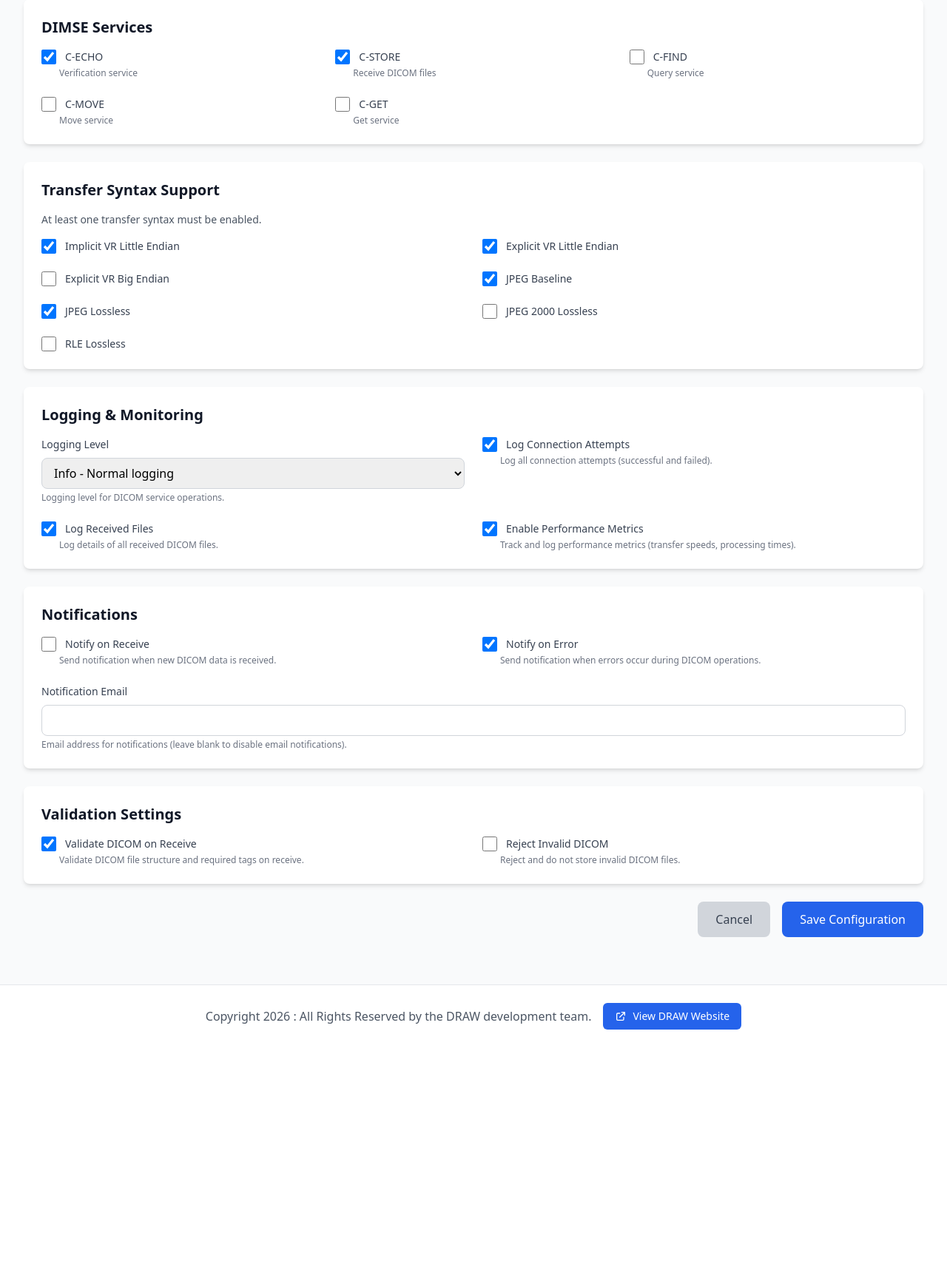
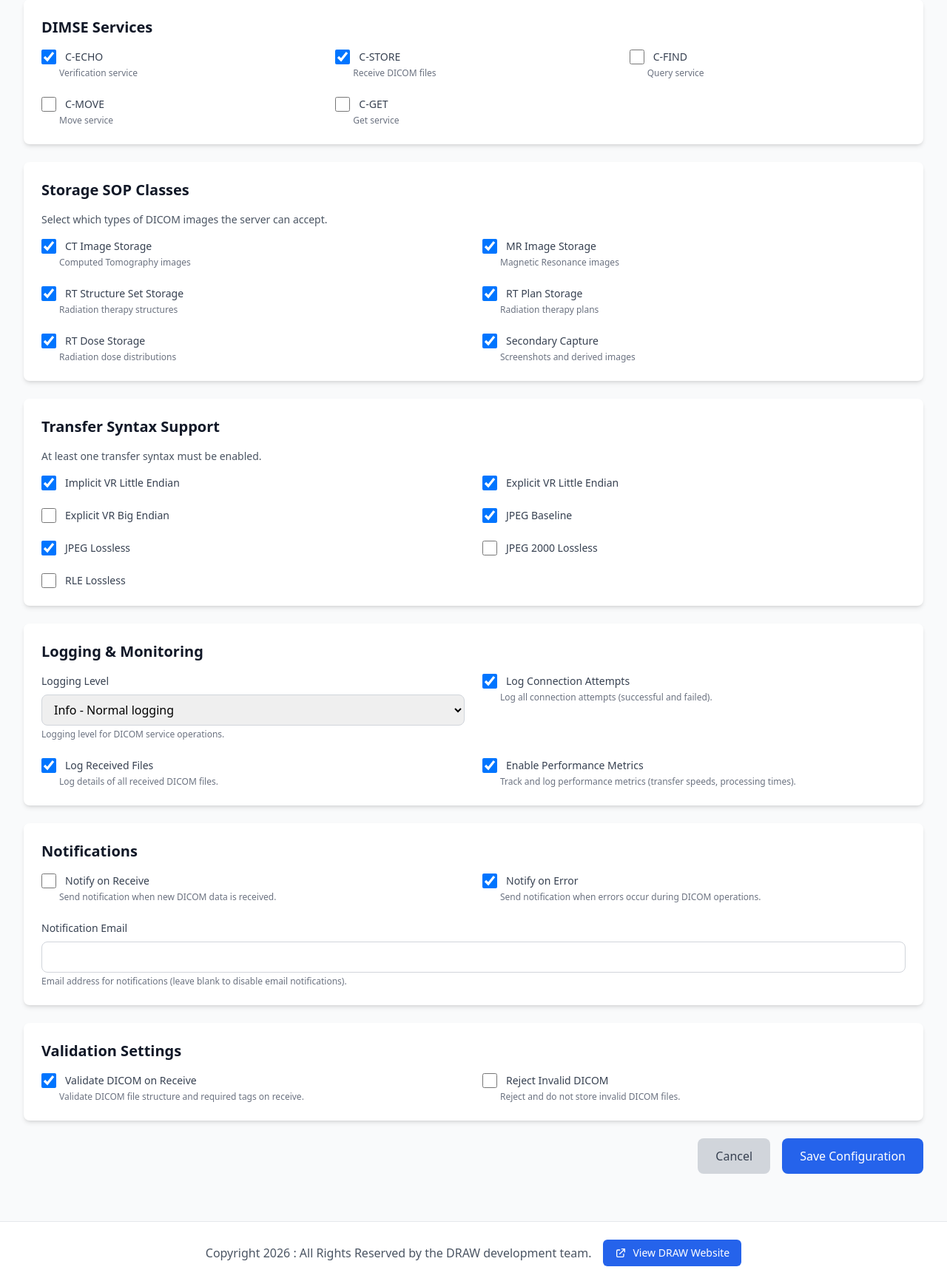
Before and after one commit to CHAVI-India/draw-client-2.0, a Django app: page /dicom-server/config/ in a window 1280 px wide. Shown: the part 1764-3500 px from the top of the page at 74% size. Before the commit the page ends 3156 px from the top, so only its background shows below. Run offline with Django 5.2, Linux system fonts and the light colour scheme; the visitor is signed in with stand-in values (Sample User, id 1); data comes from the database, SQL or seed files in the repository; data that the repository does not hold is empty; parts of the project's set-up code (start-up, migrations or seed data) failed here and were passed over; some libraries are stand-ins or nearby versions.

Commit message:
feat: add C-ECHO support to Query/Retrieve service and enhance configuration UI
- Added Verification SOP class to Query/Retrieve service for C-ECHO connection testing
- Added Storage SOP Classes section to configuration page with checkboxes for CT, MR, RT Structure, RT Plan, RT Dose, and Secondary Capture
- Added debug logging to configuration save to track storage SOP class settings
- Enhanced connection test UI with improved error handling, better visual feedback, and detailed error messages
- Fixe

```diff
--- a/dicom_server/query_retrieve_service.py
+++ b/dicom_server/query_retrieve_service.py
@@ -11,6 +11,7 @@ from pathlib import Path
 
 from pynetdicom import AE, evt, debug_logger
 from pynetdicom.sop_class import (
+    Verification,
     PatientRootQueryRetrieveInformationModelFind,
     StudyRootQueryRetrieveInformationModelFind,
     PatientStudyOnlyQueryRetrieveInformationModelFind,
@@ -58,6 +59,9 @@ class DicomQueryRetrieveService:
             logger.warning("DicomServerConfig not found, using default AE title: DRAW_SCU")
 
         self.ae = AE(ae_title=ae_title)
+
+        # Add presentation context for C-ECHO (Verification)
+        self.ae.add_requested_context(Verification)
 
         # Add presentation contexts for C-FIND
         self.ae.add_requested_context(PatientRootQueryRetrieveInformationModelFind)
--- a/dicom_server/views.py
+++ b/dicom_server/views.py
@@ -54,12 +54,20 @@ def dicom_server_config(request):
     """
     DICOM server configuration page.
     """
+    import logging
+    logger = logging.getLogger(__name__)
+
     config, created = DicomServerConfig.objects.get_or_create(pk=1)
 
     if request.method == 'POST':
         form = DicomServerConfigForm(request.POST, instance=config)
         if form.is_valid():
-            form.save()
+            saved_config = form.save()
+            # Log the saved values
+            logger.info(f"Configuration saved - CT: {saved_config.support_ct_image_storage}, MR: {saved_config.support_mr_image_storage}, RT Struct: {saved_config.support_rt_structure_storage}")
+            # Verify it was actually saved to DB
+            config.refresh_from_db()
+            logger.info(f"After refresh - CT: {config.support_ct_image_storage}, MR: {config.support_mr_image_storage}, RT Struct: {config.support_rt_structure_storage}")
             messages.success(request, 'DICOM server configuration updated successfully.')
             return redirect('dicom_server:config')
         else:
--- a/templates/dicom_server/config.html
+++ b/templates/dicom_server/config.html
@@ -255,6 +255,56 @@
             </div>
         </div>
 
+        <!-- Storage SOP Classes -->
+        <div class="bg-white rounded-lg shadow-md p-6">
+            <h2 class="text-xl font-semibold text-gray-900 mb-4">Storage SOP Classes</h2>
+            <p class="text-sm text-gray-600 mb-4">Select which types of DICOM images the server can accept.</p>
+            <div class="grid grid-cols-1 md:grid-cols-2 gap-6">
+                <div>
+                    <label class="flex items-center space-x-3 cursor-pointer">
+                        {{ form.support_ct_image_storage }}
+                        <span class="text-sm font-medium text-gray-700">CT Image Storage</span>
+                    </label>
+                    <p class="text-xs text-gray-500 mt-1 ml-6">Computed Tomography images</p>
+                </div>
+                <div>
+                    <label class="flex items-center space-x-3 cursor-pointer">
+                        {{ form.support_mr_image_storage }}
+                        <span class="text-sm font-medium text-gray-700">MR Image Storage</span>
+                    </label>
+                    <p class="text-xs text-gray-500 mt-1 ml-6">Magnetic Resonance images</p>
+                </div>
+                <div>
+                    <label class="flex items-center space-x-3 cursor-pointer">
+                        {{ form.support_rt_structure_storage }}
+                        <span class="text-sm font-medium text-gray-700">RT Structure Set Storage</span>
+                    </label>
+                    <p class="text-xs text-gray-500 mt-1 ml-6">Radiation therapy structures</p>
+                </div>
+                <div>
+                    <label class="flex items-center space-x-3 cursor-pointer">
+                        {{ form.support_rt_plan_storage }}
+                        <span class="text-sm font-medium text-gray-700">RT Plan Storage</span>
+                    </label>
+                    <p class="text-xs text-gray-500 mt-1 ml-6">Radiation therapy plans</p>
+                </div>
+                <div>
+                    <label class="flex items-center space-x-3 cursor-pointer">
+                        {{ form.support_rt_dose_storage }}
+                        <span class="text-sm font-medium text-gray-700">RT Dose Storage</span>
+                    </label>
+                    <p class="text-xs text-gray-500 mt-1 ml-6">Radiation dose distributions</p>
+                </div>
+                <div>
+                    <label class="flex items-center space-x-3 cursor-pointer">
+                        {{ form.support_secondary_capture }}
+                        <span class="text-sm font-medium text-gray-700">Secondary Capture</span>
+                    </label>
+                    <p class="text-xs text-gray-500 mt-1 ml-6">Screenshots and derived images</p>
+                </div>
+            </div>
+        </div>
+
         <!-- Transfer Syntax Support -->
         <div class="bg-white rounded-lg shadow-md p-6">
             <h2 class="text-xl font-semibold text-gray-900 mb-4">Transfer Syntax Support</h2>
```
Also changed, not shown: templates/dicom_server/qr/remote_nodes_list.html (+31 -6 lines).
